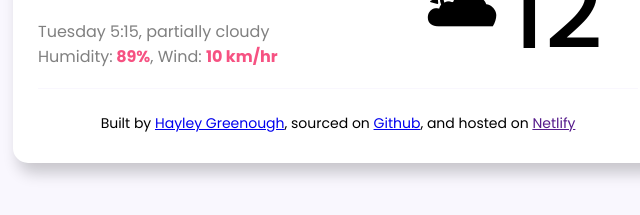
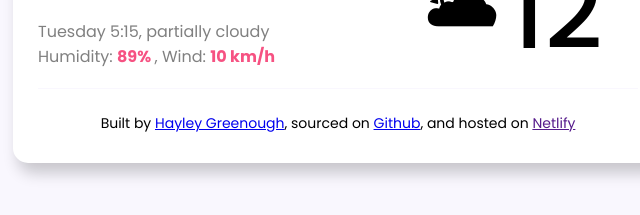
Before and after one commit to greenough-h/weather-app-plus, a plain HTML site: page index.html in a window 1280 px wide. Shown: the part 190-405 px from the top of the page, 302-942 px from the left. Drawn offline with nearby package versions, Linux system fonts and the light colour scheme; a web font is replaced by a local one.

Commit message:
Spacing html update

```diff
--- a/index.html
+++ b/index.html
@@ -30,8 +30,9 @@
                     </h1>
                     <div class="data-details">
                         <p>Tuesday 5:15, <span id="cond">partially cloudy</span>
-                            <br />Humidity:<strong> <span id="humidity">89%</span></strong>, Wind: <strong><span
-                                    id="wind">10 km/hr</span></strong>
+                            <br />
+                            Humidity: <strong><span id="humidity"> 89% </span></strong>,
+                            Wind: <strong><span id="wind"> 10 km/h </span></strong>
                         </p>
                     </div>
                 </div>
```
